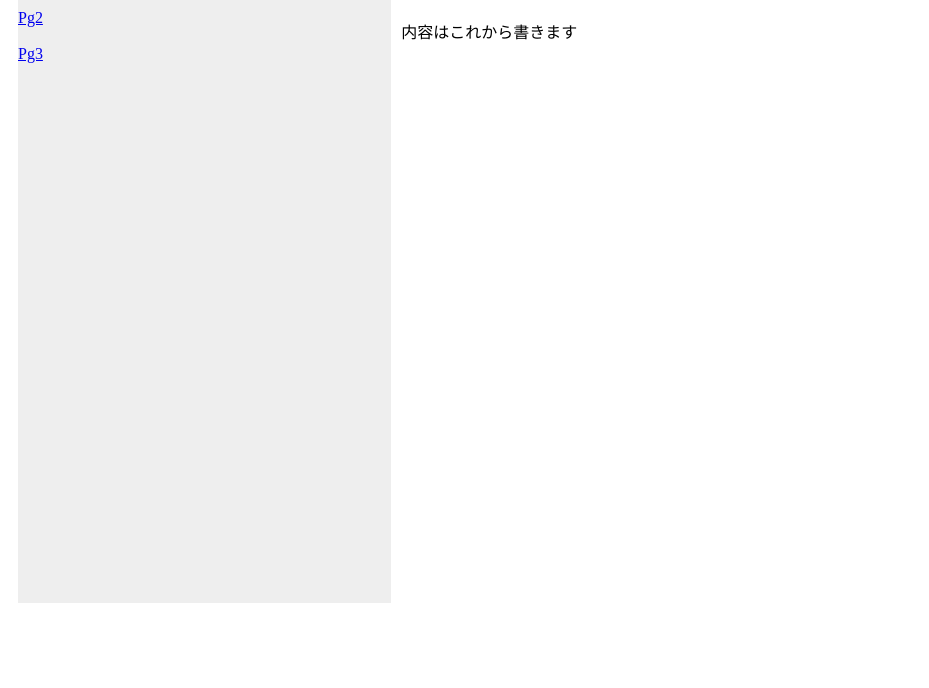
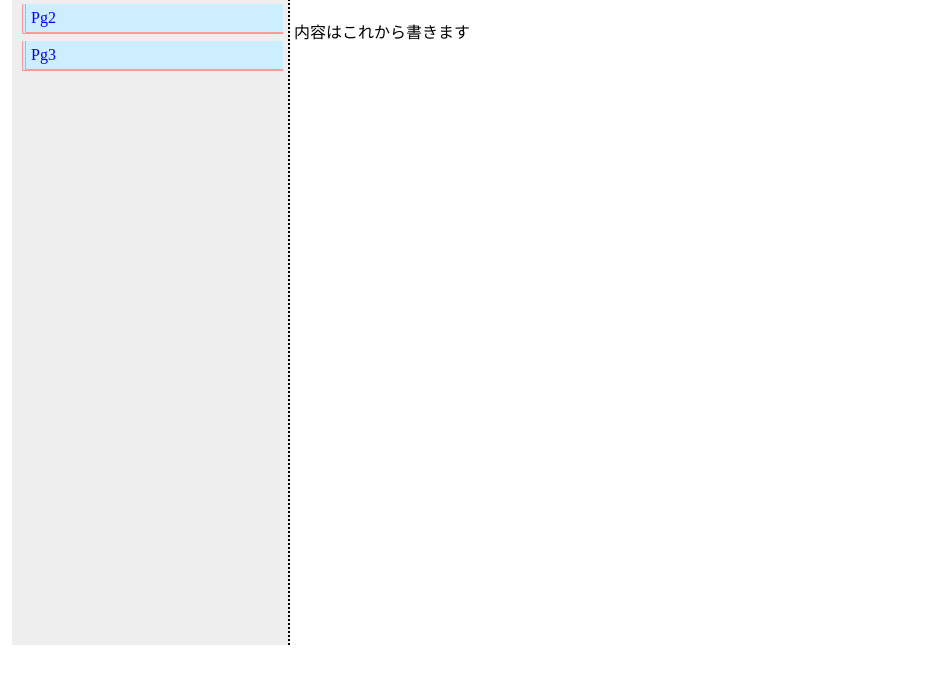
Before and after one commit to md-203/Team-12_project, a plain HTML site: page index.html in a window 1280 px wide. Shown: the part 112-800 px from the top of the page, without its empty margins (0-929 px from the left). Drawn offline with Linux system fonts and the light colour scheme.

Commit message:
index animation
indexの目次(左部)に色を付け、サイズ変更と#ff0000と#0000ffを交互に繰り返すように改善

```diff
--- a/css/index.css
+++ b/css/index.css
@@ -1,10 +1,25 @@
 h1 {color : green ;}
 
-.index {width: 30%; height: 300%; margin: 10px; background-color: #eeeeee;}
-.content {width: 70%; height: 100%;}
+.index {width: 22%; margin: 4px;
+    background-color: #eeeeee;
+    border-right: dotted 2px #000000;}
+.index li {
+  display: block;
+  margin: 0px 5px 7px -30px;
+  padding: 5px;
+  border-left: double 4px #ff9999;
+  border-bottom: solid 2px #ff9999;
+  background-color: #cceeff;
+}
+.index a {text-decoration: none; color: #0000ff;}
+
+.content {width: 78%; height: 100%;}
 #all {display: flex; flex-direction: row;}
 
 h1 {font-size: 32px;}
 h2 {font-size: 24px;}
 h3 {font-size: 18px;}
-a {font-size: 16px;}
+
+a {font-size: 16px; transition: font-size .2s;}
+a:hover {font-size: 19px; animation: blink .75s infinite;}
+@keyframes blink {0%, 100% {color: blue;}50% {color: red;}}
--- a/index.html
+++ b/index.html
@@ -6,8 +6,10 @@
   <link rel="stylesheet" href="./css/index.css">
  </head>
  <body><div id="all"><div class="index">
-  <h2>TITLE</h2>
-  <a href="./page1.html">Pg1</a><br><br><a href="./page2.html">Pg2</a><br><br><a href="./page3.html">Pg3</a>
+  <h2>TITLE</h2><ul>
+  <li><a href="./page1.html">Pg1</a></li>
+  <li><a href="./page2.html">Pg2</a></li>
+  <li><a href="./page3.html">Pg3</a></li></ul>
   <br><br><br><br><br><br><br><br><br><br><br><br><br><br><br><br><br><br><br><br><br><br><br><br><br><br><br><br><br><br><br></div>
   <div class="content"><h1>チームで作成するWebサイトです</h1><br>
   <p>内容はこれから書きます</p>
```
